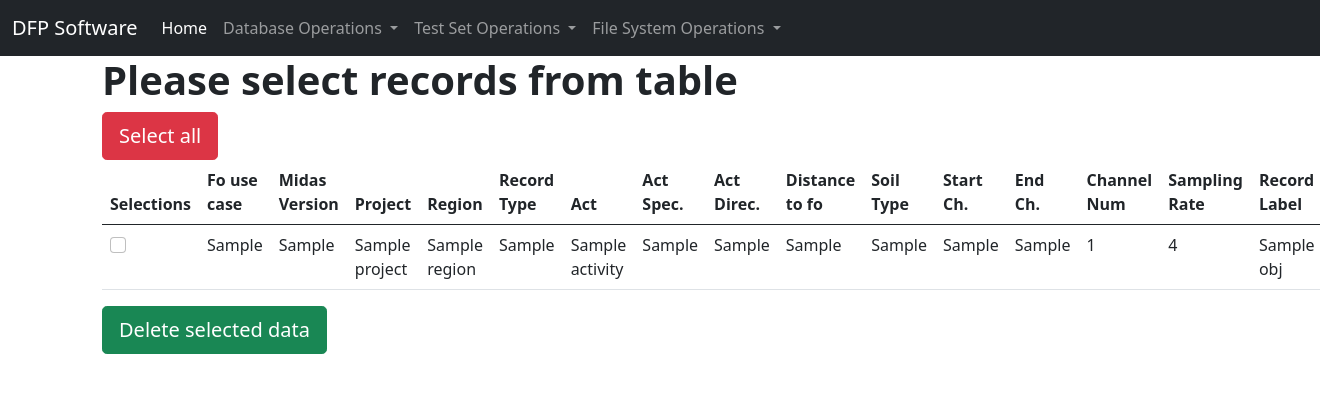
After one commit to melburmer/DFP_WEB, a Django app: template dfpproject/analyze/templates/analyze/delete_data_from_testset.html in a window 1320 px wide. The commit adds this page. Shown: the top 393 px of the page. Run offline with Django 3.2, Linux system fonts and the light colour scheme; the template is opened without the code that fills it: most values are stand-ins (such as "Sample title", 1, 10 or a date in 2020).

Commit message:
delete data from test set function is coded [ADD]

```diff
--- /dev/null
+++ b/dfpproject/analyze/templates/analyze/delete_data_from_testset.html
@@ -0,0 +1,68 @@
+{% extends "base.html" %}
+
+{% block content%}
+
+
+{% if data_set %}
+  <h1><strong>Please select records from table</strong></h1>
+  <form  action="{% url 'analyze:delete_data_from_testset' pk=pk %}" method="POST">
+    <button type="button" name="button" class="btn btn-danger btn-lg" id="SelectAllDataButton">Select all</button>
+    {% csrf_token %}
+    <table class="table table-stripe table-hover">
+      <thead>
+        <tr>
+          <th scope="col"><strong>Selections</strong></th>
+          <th scope="col"><strong>Fo use case</strong></th>
+          <th scope="col"><strong>Midas Version</strong></th>
+          <th scope="col"><strong>Project</strong></th>
+          <th scope="col"><strong>Region</strong></th>
+          <th scope="col"><strong>Record Type</strong></th>
+          <th scope="col"><strong>Act</strong></th>
+          <th scope="col"><strong>Act Spec.</strong></th>
+          <th scope="col"><strong>Act Direc.</strong></th>
+          <th scope="col"><strong>Distance to fo</strong></th>
+          <th scope="col"><strong>Soil Type</strong></th>
+          <th scope="col"><strong>Start Ch.</strong></th>
+          <th scope="col"><strong>End Ch.</strong></th>
+          <th scope="col"><strong>Channel Num</strong></th>
+          <th scope="col"><strong>Sampling Rate</strong></th>
+          <th scope="col"><strong>Record Label</strong></th>
+
+        </tr>
+      </thead>
+
+      <tbody>
+        {% for obj in data_set %}
+          <tr>
+              <td><input type="checkbox"  class="form-check-input DataSubsetCb" name="data_to_delete" value= {{obj.bin_file_hash}}></td>
+              <td>{{obj.fo_use_case}}</td>
+              <td>{{obj.midas_version}}</td>
+              <td>{{obj.project}}</td>
+              <td>{{obj.region}}</td>
+              <td>{{obj.record_type}}</td>
+              <td>{{obj.activity}}</td>
+              <td>{{obj.activity_specification}}</td>
+              <td>{{obj.activity_direction}}</td>
+              <td>{{obj.distance_to_fo}}</td>
+              <td>{{obj.soil_type}}</td>
+              <td>{{obj.start_channel}}</td>
+              <td>{{obj.end_channel}}</td>
+              <td>{{obj.channel_num}}</td>
+              <td>{{obj.sampling_rate}}</td>
+              <td>{{obj.record_label}}</td>
+          </tr>
+
+        {% endfor %}
+
+      </tbody>
+
+    </table>
+    <input type="submit" value="Delete selected data" class="btn btn-success btn-lg">
+  </form>
+
+{%else%}
+<h5>Test set's data set is empty.</h5>
+<a href="{%url  'home' %}" class="btn btn-secondary btn-lg">Back</a>
+{% endif %}
+
+{% endblock %}
--- a/dfpproject/analyze/templates/analyze/record_subset_list.html
+++ b/dfpproject/analyze/templates/analyze/record_subset_list.html
@@ -1,7 +1,5 @@
 {% extends "base.html" %}
 {% block content %}
-
-
 
   {% if records %}
     <h1><strong>Please select records from table</strong></h1>
--- a/dfpproject/analyze/urls.py
+++ b/dfpproject/analyze/urls.py
@@ -11,6 +11,7 @@ urlpatterns = [
     url(r'update_testset/(?P<pk>\d+)$', views.UpdateTestset.as_view(), name='update_testset'),
     url(r'add_data_to_testset_form/(?P<pk>\d+)$', views.add_data_to_testset_form, name='add_data_to_testset_form'),
     url(r'add_data_to_testset/(?P<pk>\d+)$', views.add_data_to_testset, name='add_data_to_testset'),
+    url(r'delete_data_from_testset/(?P<pk>\d+)$', views.delete_data_from_testset, name='delete_data_from_testset'),
     url(r'^select_subset_filter$', views.select_subset_filter, name="select_subset_filter"),
     url(r'^select_subset$', views.RecordSelectSubset.as_view(), name="select_subset"),
     url(r'^select_testset', views.SelectTestSet.as_view(), name="select_testset"),
```
Also changed, not shown: dfpproject/analyze/views.py (+35 -1 lines).
